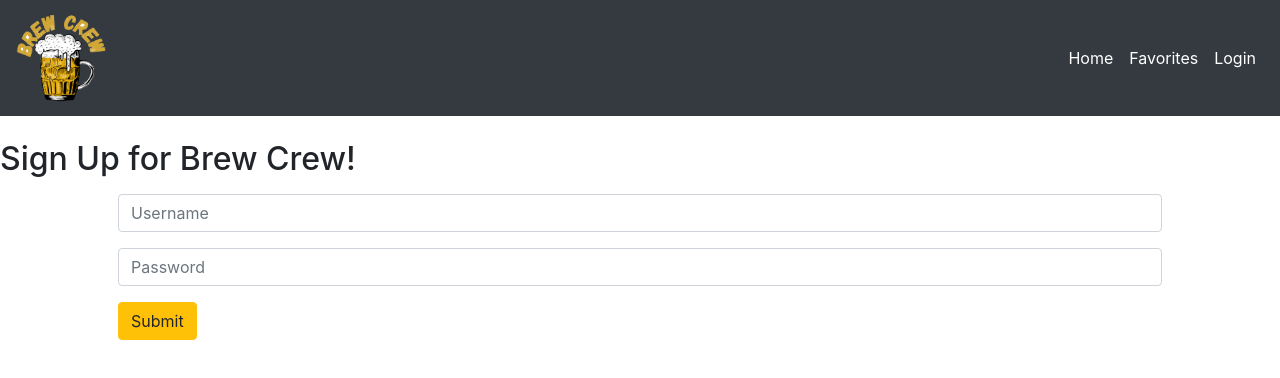
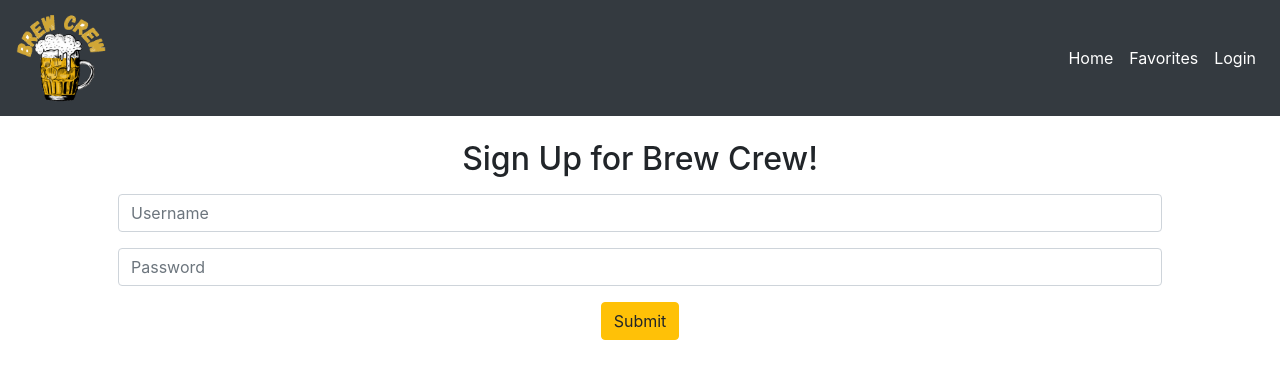
Before and after one commit to Msas12/brew-crew, a React (Create React App) app in the folder client/: page /signup in a window 1280 px wide. Shown: the top 378 px of the page. Built offline with nearby package versions, Linux system fonts and the light colour scheme.

Commit message:
updated look of login and sign up page

```diff
--- a/client/src/components/Signup/index.jsx
+++ b/client/src/components/Signup/index.jsx
@@ -25,7 +25,7 @@ function Signup() {
   return (
     <div>
       <div className="mt-4">
-        <h2 className="mx-auto">Sign Up for Brew Crew!</h2>
+        <h2 className="text-center">Sign Up for Brew Crew!</h2>
       </div>
       <form onSubmit={handleSubmit}>
         <Container className="mx-auto mt-3 px-5">
@@ -51,6 +51,7 @@ function Signup() {
               />
             </Col>
           </Row>
+          <div className="d-flex justify-content-center">
             <button
               className="btn btn-warning"
               type="submit"
@@ -58,6 +59,7 @@ function Signup() {
             >
               Submit
             </button>
+          </div>
         </Container>
       </form>
     </div>
```
Also changed, not shown: client/src/components/Login/index.jsx (+5 -2 lines). Lines whose indentation alone changed are shown as unchanged.
